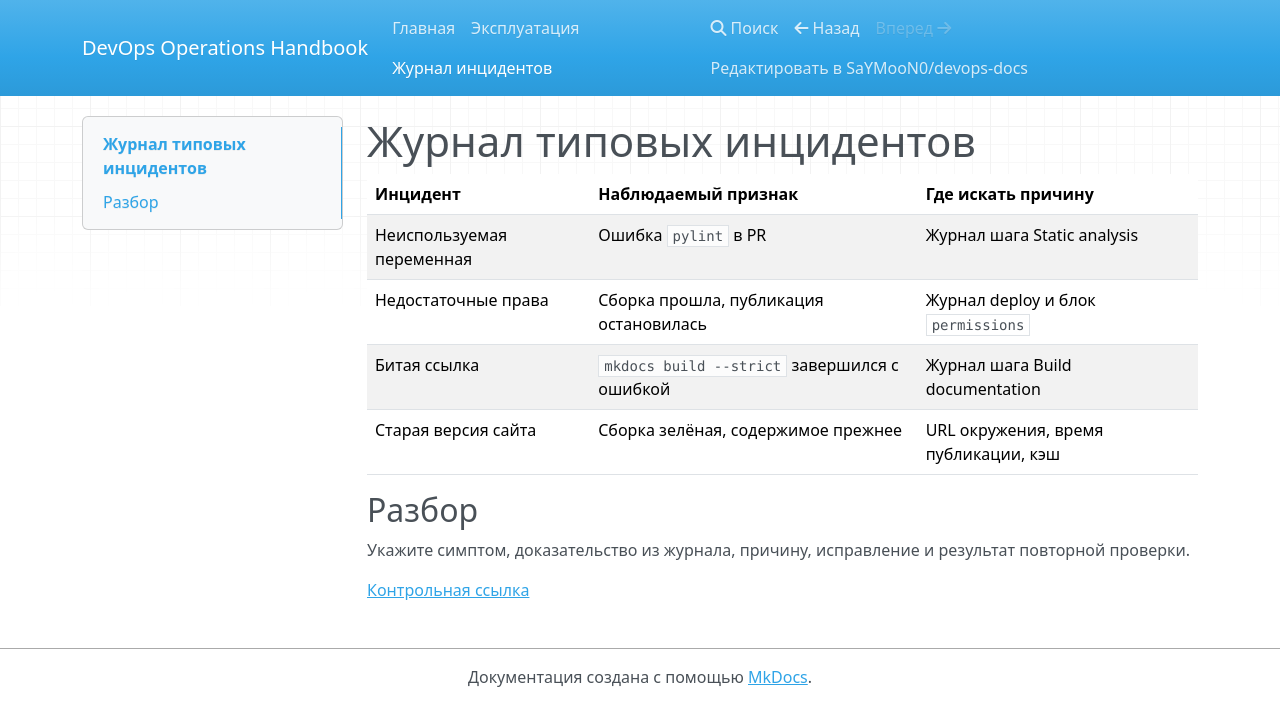
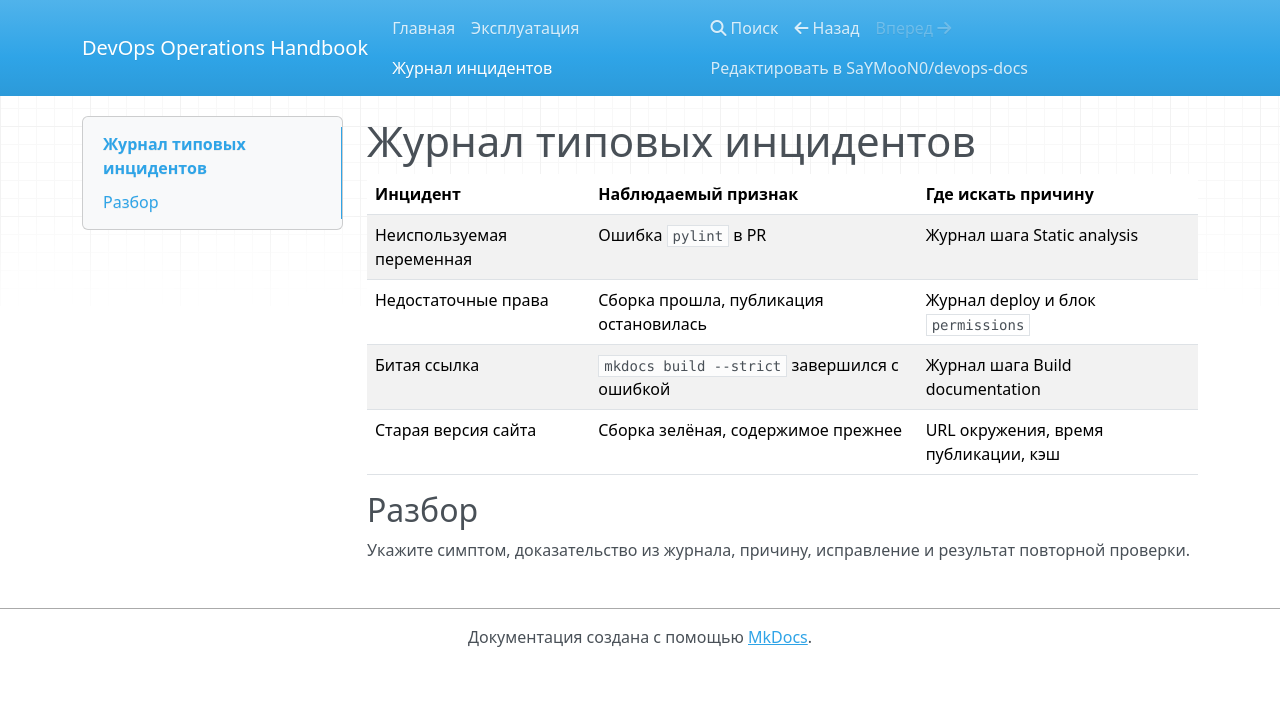
Before and after one commit to SaYMooN0/devops-docs, an MkDocs documentation site: the page built from docs/incidents.md, in a window 1280 px wide. Shown: the top 726 px of the page. Built offline with MkDocs 1.6.1, drawn with Linux system fonts in a browser that asks for light colours; nearby versions of some CDN libraries.

Commit message:
fix: remove the intentionally broken test link

```diff
--- a/docs/incidents.md
+++ b/docs/incidents.md
@@ -10,5 +10,3 @@
 ## Разбор
 
 Укажите симптом, доказательство из журнала, причину, исправление и результат повторной проверки.
-
-[Контрольная ссылка](missing-page.md)
```
